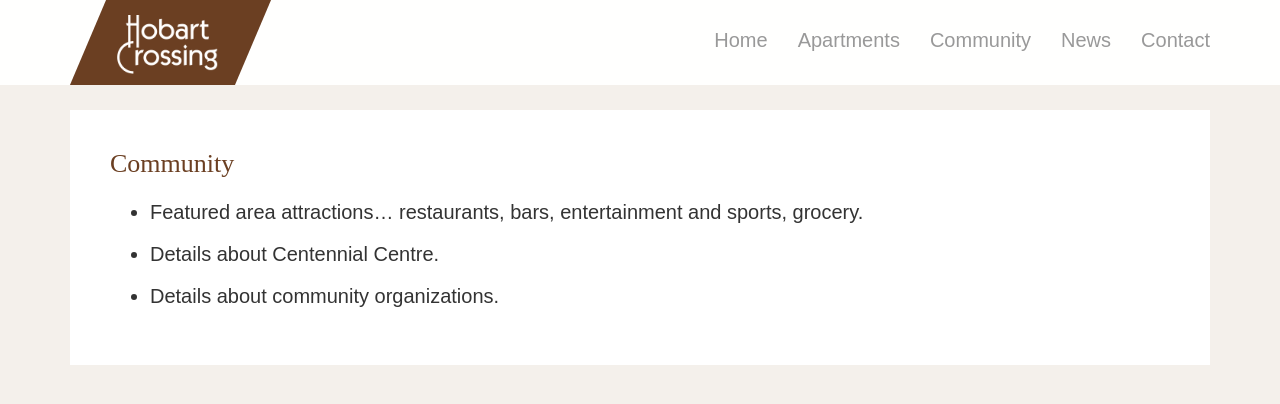
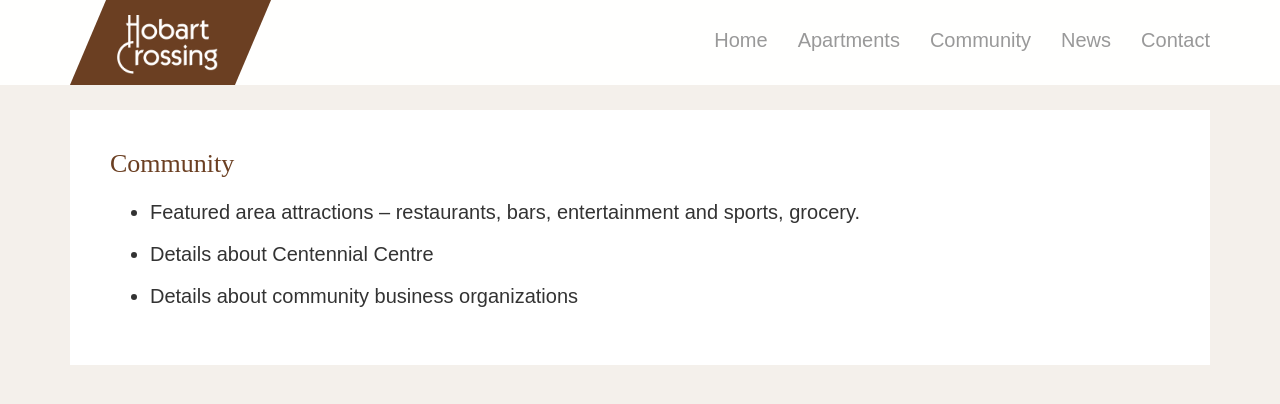
Before and after one commit to insight-creative/hobart-crossing, a Jekyll site: the page built from community/index.md, in a window 1280 px wide. Shown: the top 404 px of the page. Built offline with Jekyll 4.4.1, drawn with Linux system fonts in a browser that asks for light colours; nearby versions of some CDN libraries.

Commit message:
Edit outline content.

```diff
--- a/community/index.md
+++ b/community/index.md
@@ -4,6 +4,6 @@ layout: page
 
 # Community
 
-* Featured area attractions... restaurants, bars, entertainment and sports, grocery.
-* Details about Centennial Centre.
-* Details about community organizations.
+* Featured area attractions – restaurants, bars, entertainment and sports, grocery.
+* Details about Centennial Centre
+* Details about community business organizations
```
Also changed, not shown: contact/index.md (+3 -1 lines), index.md (+4 -4 lines), news/index.md (+1 -1 lines).
